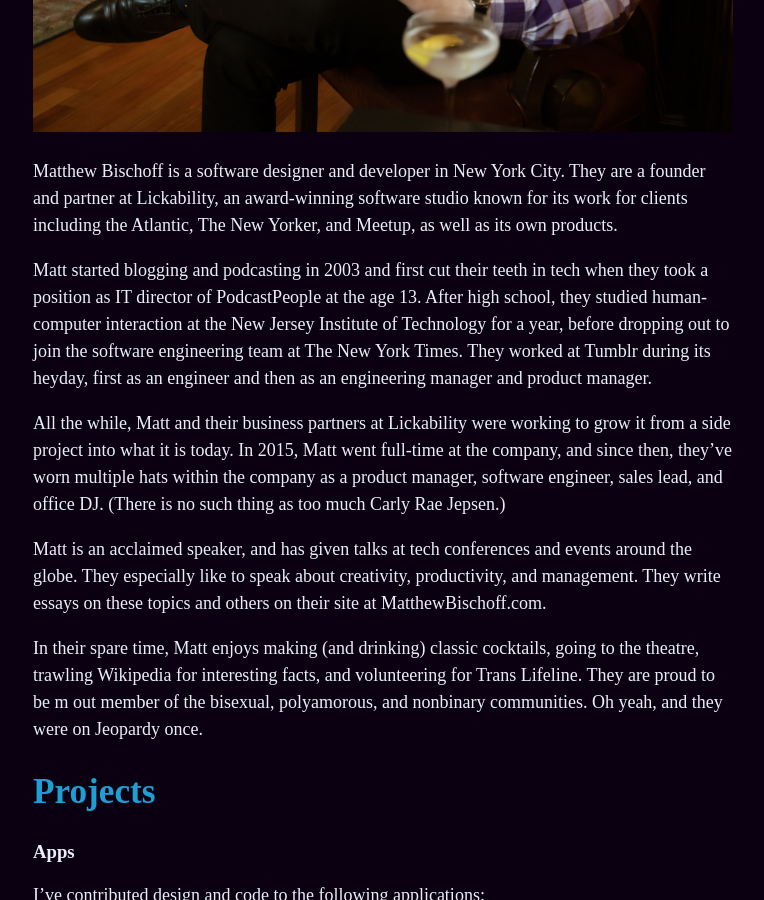
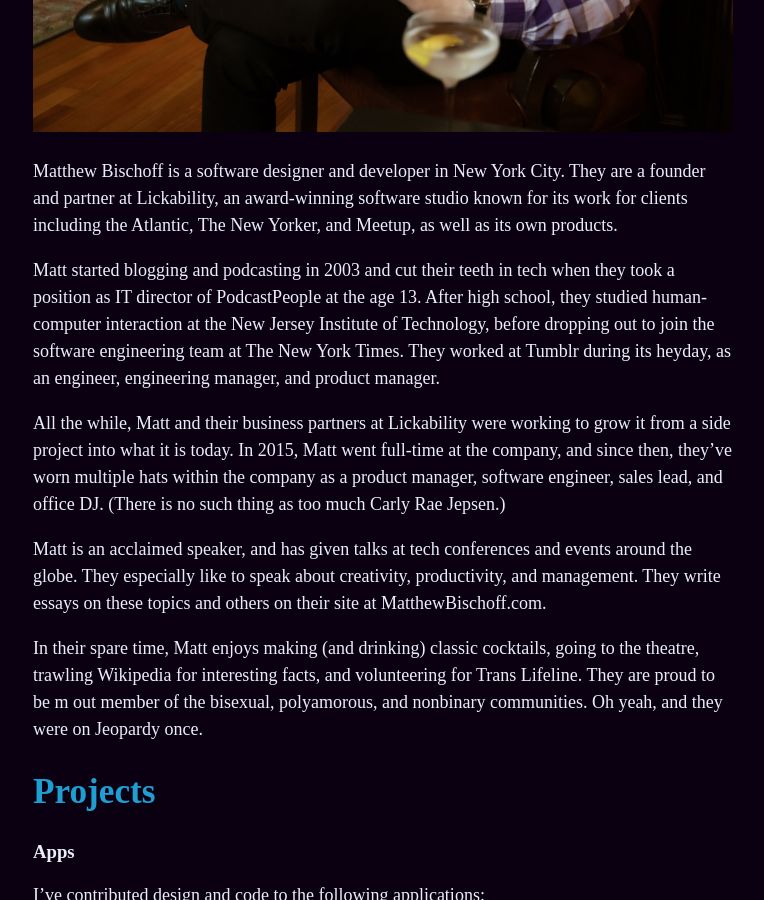
Before and after one commit to mbbischoff/website, a Jekyll site: the page built from about.md, in a window 1280 px wide and 900 px high, scrolled down 1022 px. Shown: the whole window, without its empty margins (257-1021 px from the left). Built offline with Jekyll 4.4.1, drawn with Linux system fonts in a browser that asks for light colours; some web fonts are replaced.

Commit message:
Updated About

```diff
--- a/about.md
+++ b/about.md
@@ -10,7 +10,7 @@
 
 Matthew Bischoff is a software designer and developer in New York City. They are a founder and partner at Lickability, an award-winning software studio known for its work for clients including the Atlantic, The New Yorker, and Meetup, as well as its own products.
 
-Matt started blogging and podcasting in 2003 and first cut their teeth in tech when they took a position as IT director of PodcastPeople at the age 13. After high school, they studied human-computer interaction at the New Jersey Institute of Technology for a year, before dropping out to join the software engineering team at The New York Times. They worked at Tumblr during its heyday, first as an engineer and then as an engineering manager and product manager.
+Matt started blogging and podcasting in 2003 and cut their teeth in tech when they took a position as IT director of PodcastPeople at the age 13. After high school, they studied human-computer interaction at the New Jersey Institute of Technology, before dropping out to join the software engineering team at The New York Times. They worked at Tumblr during its heyday, as an engineer, engineering manager, and product manager.
 
 All the while, Matt and their business partners at Lickability were working to grow it from a side project into what it is today. In 2015, Matt went full-time at the company, and since then, they’ve worn multiple hats within the company as a product manager, software engineer, sales lead, and office DJ. (There is no such thing as too much Carly Rae Jepsen.)
 
```
